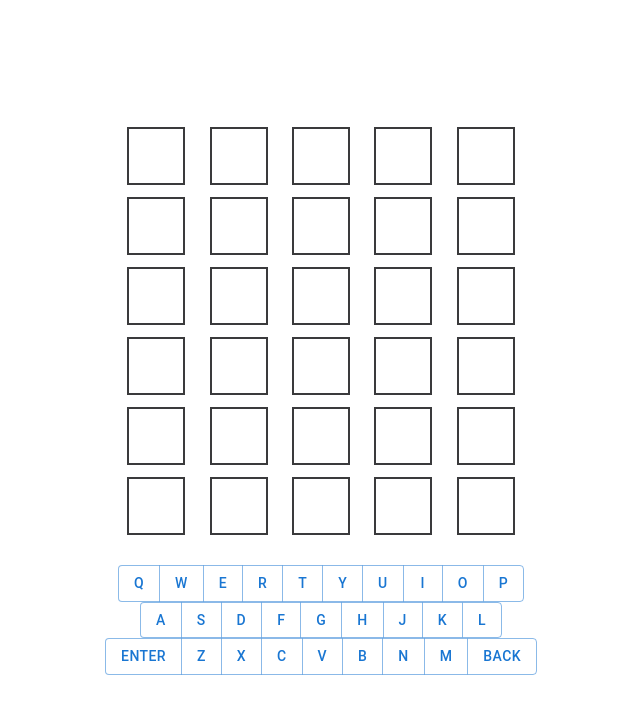
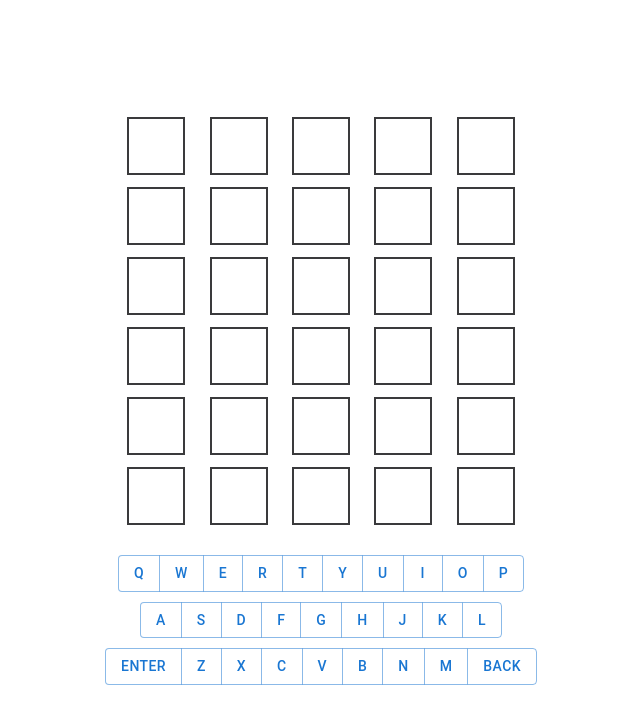
Before and after one commit to pawanssingh456/wordle, a React (Vite) app in the folder client/: page / in a window 1280 px wide. Shown: the top 724 px of the page, without its empty margins (319-959 px from the left). Built offline with nearby package versions, Linux system fonts and the light colour scheme.

Commit message:
Implemented gap between keyboard

```diff
--- a/client/src/Components/Game.tsx
+++ b/client/src/Components/Game.tsx
@@ -212,7 +212,7 @@ function Game() {
             </div>
             <div className='Keyboard'>
                 <div className='Keyboard-Row'>
-                    <ButtonGroup variant="outlined" aria-label="outlined button group">
+                    <ButtonGroup variant="outlined" aria-label="outlined button group" style={{ paddingBottom: "10px" }}>
                         <Button onClick={() => { updateValue("Q") }}>Q</Button>
                         <Button onClick={() => { updateValue("W") }}>W</Button>
                         <Button onClick={() => { updateValue("E") }}>E</Button>
@@ -226,7 +226,7 @@ function Game() {
                     </ButtonGroup>
                 </div>
                 <div className='Keyboard-Row'>
-                    <ButtonGroup variant="outlined" aria-label="outlined button group">
+                    <ButtonGroup variant="outlined" aria-label="outlined button group" style={{ paddingBottom: "10px" }}>
                         <Button onClick={() => { updateValue("A") }}>A</Button>
                         <Button onClick={() => { updateValue("S") }}>S</Button>
                         <Button onClick={() => { updateValue("D") }}>D</Button>
```
